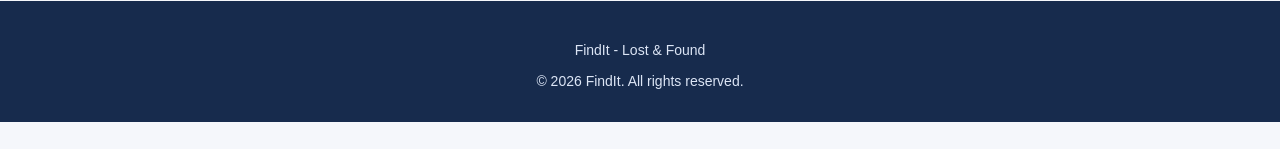
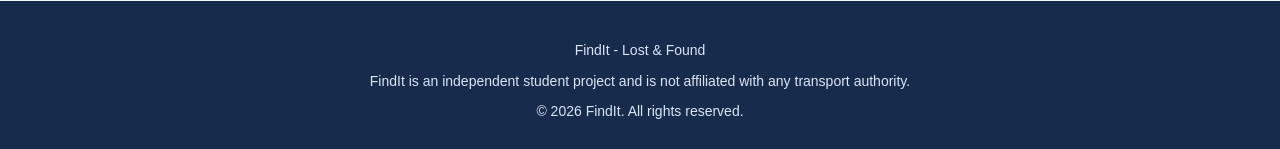
Before and after one commit to 2503a52291-del/FindIt, a plain HTML site: page frontend/admin.html in a window 1280 px wide. Shown: the part 1479-1628 px from the top of the page. Before the commit the page ends 1601 px from the top, so only its background shows below. Drawn offline with Linux system fonts and the light colour scheme; no server answers; sample sign-in values are in the browser's storage.

Commit message:
Add project affiliation disclaimer to footerupds

```diff
--- a/frontend/admin.html
+++ b/frontend/admin.html
@@ -278,6 +278,7 @@
 
 <footer>
     <p>FindIt - Lost & Found</p>
+    <p>FindIt is an independent student project and is not affiliated with any transport authority.</p>
     <p>© 2026 FindIt. All rights reserved.</p>
 </footer>
 
```
